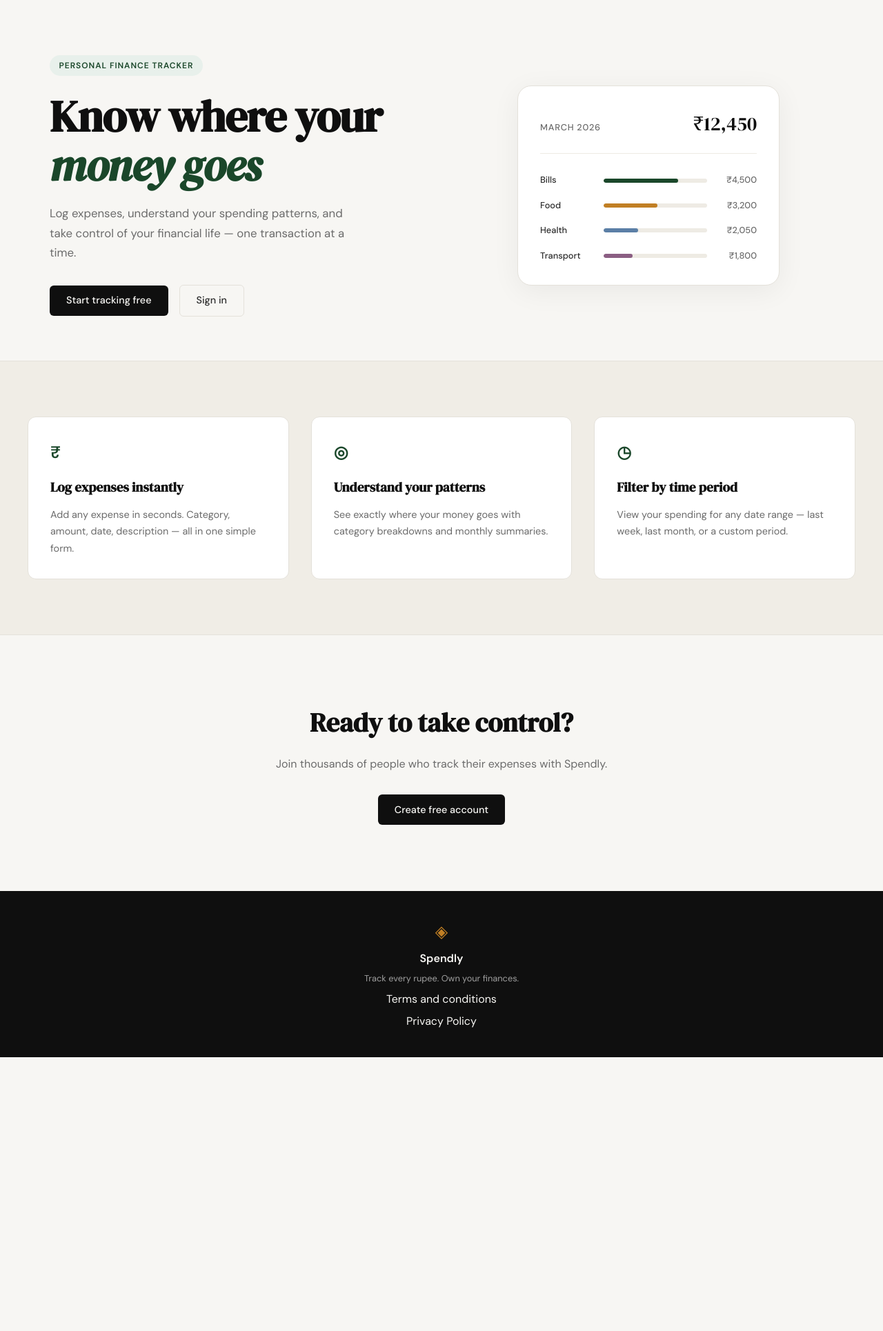
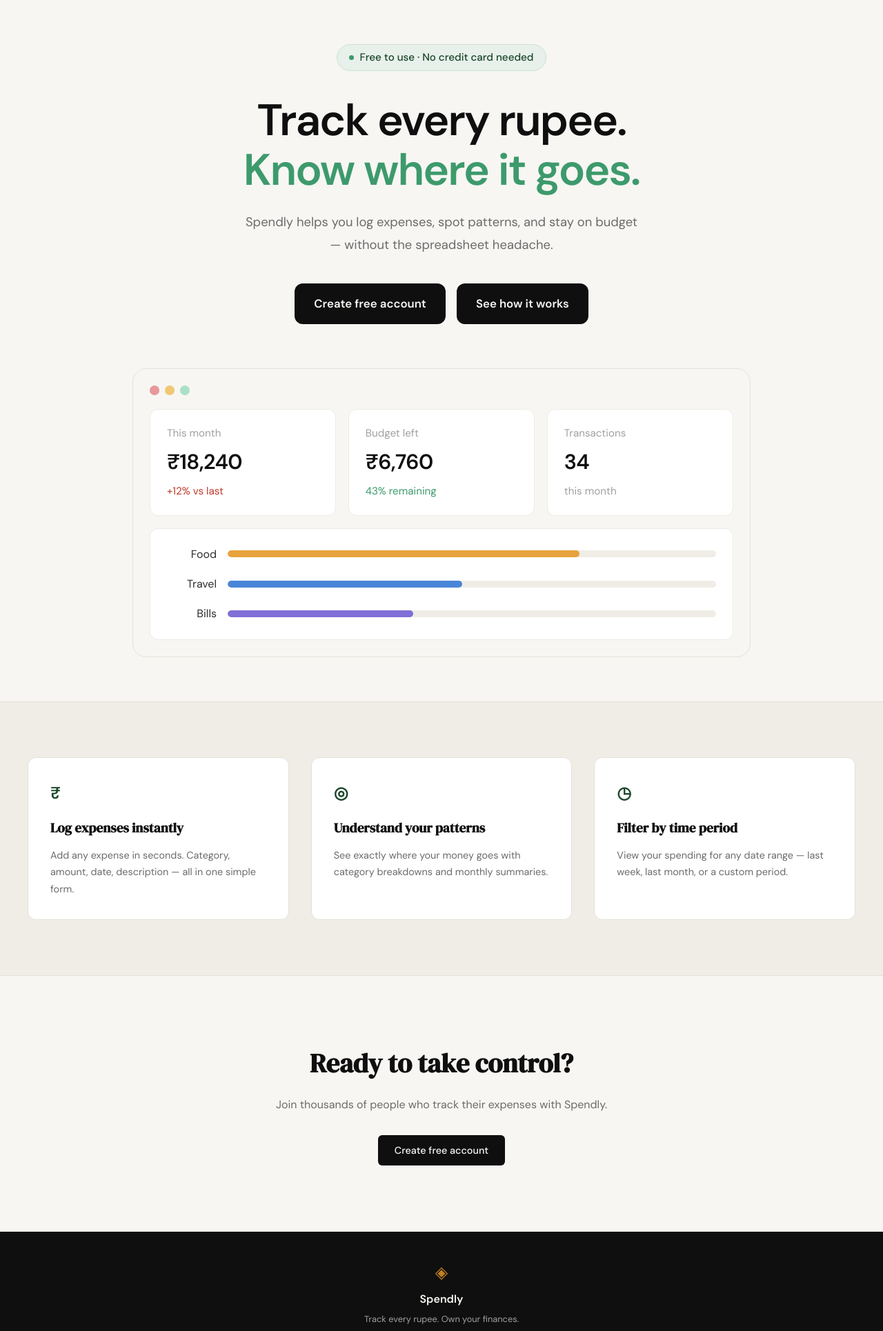
Before and after one commit to karan-Lakhani/spendly, a Flask app: page / in a window 1280 px wide. Shown: the part 61-1991 px from the top of the page at 69% size. Before the commit the page ends 1594 px from the top, so only its background shows below. Run offline with Flask 3, Linux system fonts and the light colour scheme.

Commit message:
landing: redesign hero section to match mockup
Co-Authored-By: Claude Sonnet 5.5 <noreply@anthropic.com>

```diff
--- a/app.py
+++ b/app.py
@@ -25,6 +25,11 @@ def login():
 @app.route("/terms")
 def terms():
     return render_template("terms.html")
+
+
+@app.route("/privacy")
+def privacy():
+    return render_template("privacy.html")
 
 
 # ------------------------------------------------------------------ #
--- /dev/null
+++ b/static/css/landing.css
@@ -0,0 +1,148 @@
+/* Landing page hero — loaded after style.css so these rules take precedence. */
+
+.hero {
+    display: block;
+    max-width: 960px;
+    padding: 4rem 2rem 4rem;
+    text-align: center;
+}
+
+.hero-badge {
+    display: inline-flex;
+    align-items: center;
+    gap: 0.5rem;
+    background: var(--accent-light);
+    color: var(--accent);
+    border: 1px solid #c9e3d3;
+    font-size: 0.95rem;
+    font-weight: 500;
+    letter-spacing: 0;
+    text-transform: none;
+    padding: 0.4rem 1.1rem;
+    margin-bottom: 2.25rem;
+}
+
+.hero-badge-dot {
+    width: 7px;
+    height: 7px;
+    border-radius: 50%;
+    background: #3d9a6c;
+}
+
+.hero-title {
+    font-family: var(--font-body);
+    font-size: clamp(2.5rem, 6vw, 4rem);
+    font-weight: 600;
+    line-height: 1.12;
+    letter-spacing: -0.03em;
+    margin-bottom: 1.5rem;
+}
+
+.hero-title em {
+    font-style: normal;
+    color: #3d9a6c;
+}
+
+.hero-subtitle {
+    font-size: 1.15rem;
+    line-height: 1.75;
+    max-width: 580px;
+    margin: 0 auto 2.5rem;
+}
+
+.hero-actions {
+    justify-content: center;
+    flex-wrap: wrap;
+    margin-bottom: 4rem;
+}
+
+.hero-actions .btn-primary {
+    padding: 1rem 1.75rem;
+    border-radius: var(--radius-md);
+    font-size: 1.05rem;
+    font-weight: 600;
+}
+
+/* Dashboard preview */
+
+.hero-preview {
+    background: var(--paper);
+    border: 1px solid var(--border);
+    border-radius: var(--radius-lg);
+    padding: 1.5rem;
+    text-align: left;
+}
+
+.preview-dots { display: flex; gap: 0.5rem; margin-bottom: 1.25rem; }
+
+.preview-dot { width: 14px; height: 14px; border-radius: 50%; }
+.preview-dot-red { background: #e8979a; }
+.preview-dot-yellow { background: #f0c874; }
+.preview-dot-green { background: #a9e0c6; }
+
+.preview-stats {
+    display: grid;
+    grid-template-columns: repeat(3, 1fr);
+    gap: 1.1rem;
+    margin-bottom: 1.1rem;
+}
+
+.preview-stat,
+.preview-bars {
+    background: var(--paper-card);
+    border: 1px solid var(--border-soft);
+    border-radius: var(--radius-md);
+}
+
+.preview-stat {
+    display: flex;
+    flex-direction: column;
+    gap: 0.35rem;
+    padding: 1.4rem 1.5rem;
+}
+
+.preview-stat-label { font-size: 0.95rem; color: var(--ink-faint); }
+
+.preview-stat-value {
+    font-size: 1.9rem;
+    font-weight: 600;
+    letter-spacing: -0.02em;
+    color: var(--ink);
+}
+
+.preview-stat-note { font-size: 0.95rem; color: var(--ink-faint); }
+.preview-note-down { color: var(--danger); }
+.preview-note-up { color: #3d9a6c; }
+
+.preview-bars {
+    display: flex;
+    flex-direction: column;
+    gap: 1.1rem;
+    padding: 1.5rem;
+}
+
+.preview-bar-row {
+    display: grid;
+    grid-template-columns: 4.5rem 1fr;
+    align-items: center;
+    gap: 1rem;
+}
+
+.preview-bar-label { font-size: 1rem; color: var(--ink-soft); text-align: right; }
+
+.preview-bar-track {
+    height: 10px;
+    background: var(--paper-warm);
+    border-radius: 999px;
+    overflow: hidden;
+}
+
+.preview-bar { height: 100%; border-radius: 999px; }
+.preview-bar-food { background: #e8a23c; }
+.preview-bar-travel { background: #4a86d8; }
+.preview-bar-bills { background: #7f6fd6; }
+
+@media (max-width: 700px) {
+    .hero { padding: 3rem 1rem; }
+    .preview-stats { grid-template-columns: 1fr; }
+}
--- a/templates/base.html
+++ b/templates/base.html
@@ -35,7 +35,7 @@
             <span class="footer-name">Spendly</span>
             <p class="footer-copy">Track every rupee. Own your finances.</p>
             <a href="{{ url_for('terms') }}">Terms and conditions</a>
-            <a href="#">Privacy Policy</a>
+            <a href="{{ url_for('privacy') }}">Privacy Policy</a>
         </div>
     </footer>
 
--- a/templates/landing.html
+++ b/templates/landing.html
@@ -1,61 +1,64 @@
 {% extends "base.html" %}
 
 {% block title %}Spendly — Track Every Rupee{% endblock %}
+
+{% block head %}
+<link rel="stylesheet" href="{{ url_for('static', filename='css/landing.css') }}">
+{% endblock %}
 
 {% block content %}
 
 <section class="hero">
     <div class="hero-inner">
-        <div class="hero-badge">Personal Finance Tracker</div>
+        <div class="hero-badge"><span class="hero-badge-dot"></span>Free to use · No credit card needed</div>
         <h1 class="hero-title">
-            Know where your<br>
-            <em>money goes</em>
+            Track every rupee.<br>
+            <em>Know where it goes.</em>
         </h1>
         <p class="hero-subtitle">
-            Log expenses, understand your spending patterns,
-            and take control of your financial life —
-            one transaction at a time.
+            Spendly helps you log expenses, spot patterns, and stay
+            on budget — without the spreadsheet headache.
         </p>
         <div class="hero-actions">
-            <a href="{{ url_for('register') }}" class="btn-primary">Start tracking free</a>
-            <a href="{{ url_for('login') }}" class="btn-ghost">Sign in</a>
+            <a href="{{ url_for('register') }}" class="btn-primary">Create free account</a>
+            <a href="#" class="btn-primary">See how it works</a>
         </div>
     </div>
-    <div class="hero-visual">
-        <div class="mock-card">
-            <div class="mock-card-header">
-                <span class="mock-label">March 2026</span>
-                <span class="mock-total">₹12,450</span>
+    <div class="hero-preview">
+        <div class="preview-dots">
+            <span class="preview-dot preview-dot-red"></span>
+            <span class="preview-dot preview-dot-yellow"></span>
+            <span class="preview-dot preview-dot-green"></span>
         </div>
-            <div class="mock-bars">
-                <div class="mock-bar-row">
-                    <span class="mock-cat">Bills</span>
-                    <div class="mock-bar-track">
-                        <div class="mock-bar" style="width: 72%"></div>
+        <div class="preview-stats">
+            <div class="preview-stat">
+                <span class="preview-stat-label">This month</span>
+                <span class="preview-stat-value">₹18,240</span>
+                <span class="preview-stat-note preview-note-down">+12% vs last</span>
             </div>
-                    <span class="mock-amt">₹4,500</span>
+            <div class="preview-stat">
+                <span class="preview-stat-label">Budget left</span>
+                <span class="preview-stat-value">₹6,760</span>
+                <span class="preview-stat-note preview-note-up">43% remaining</span>
             </div>
-                <div class="mock-bar-row">
-                    <span class="mock-cat">Food</span>
-                    <div class="mock-bar-track">
-                        <div class="mock-bar mock-bar-2" style="width: 52%"></div>
+            <div class="preview-stat">
+                <span class="preview-stat-label">Transactions</span>
+                <span class="preview-stat-value">34</span>
+                <span class="preview-stat-note">this month</span>
             </div>
-                    <span class="mock-amt">₹3,200</span>
         </div>
-                <div class="mock-bar-row">
-                    <span class="mock-cat">Health</span>
-                    <div class="mock-bar-track">
-                        <div class="mock-bar mock-bar-3" style="width: 33%"></div>
+        <div class="preview-bars">
+            <div class="preview-bar-row">
+                <span class="preview-bar-label">Food</span>
+                <div class="preview-bar-track"><div class="preview-bar preview-bar-food" style="width: 72%"></div></div>
             </div>
-                    <span class="mock-amt">₹2,050</span>
+            <div class="preview-bar-row">
+                <span class="preview-bar-label">Travel</span>
+                <div class="preview-bar-track"><div class="preview-bar preview-bar-travel" style="width: 48%"></div></div>
             </div>
-                <div class="mock-bar-row">
-                    <span class="mock-cat">Transport</span>
-                    <div class="mock-bar-track">
-                        <div class="mock-bar mock-bar-4" style="width: 28%"></div>
-                    </div>
-                    <span class="mock-amt">₹1,800</span>
-                </div>
+            <div class="preview-bar-row">
+                <span class="preview-bar-label">Bills</span>
+                <div class="preview-bar-track"><div class="preview-bar preview-bar-bills" style="width: 38%"></div></div>
             </div>
         </div>
     </div>
```
Also changed, not shown: templates/privacy.html (added, +41 -0 lines). Lines whose indentation alone changed are shown as unchanged.
